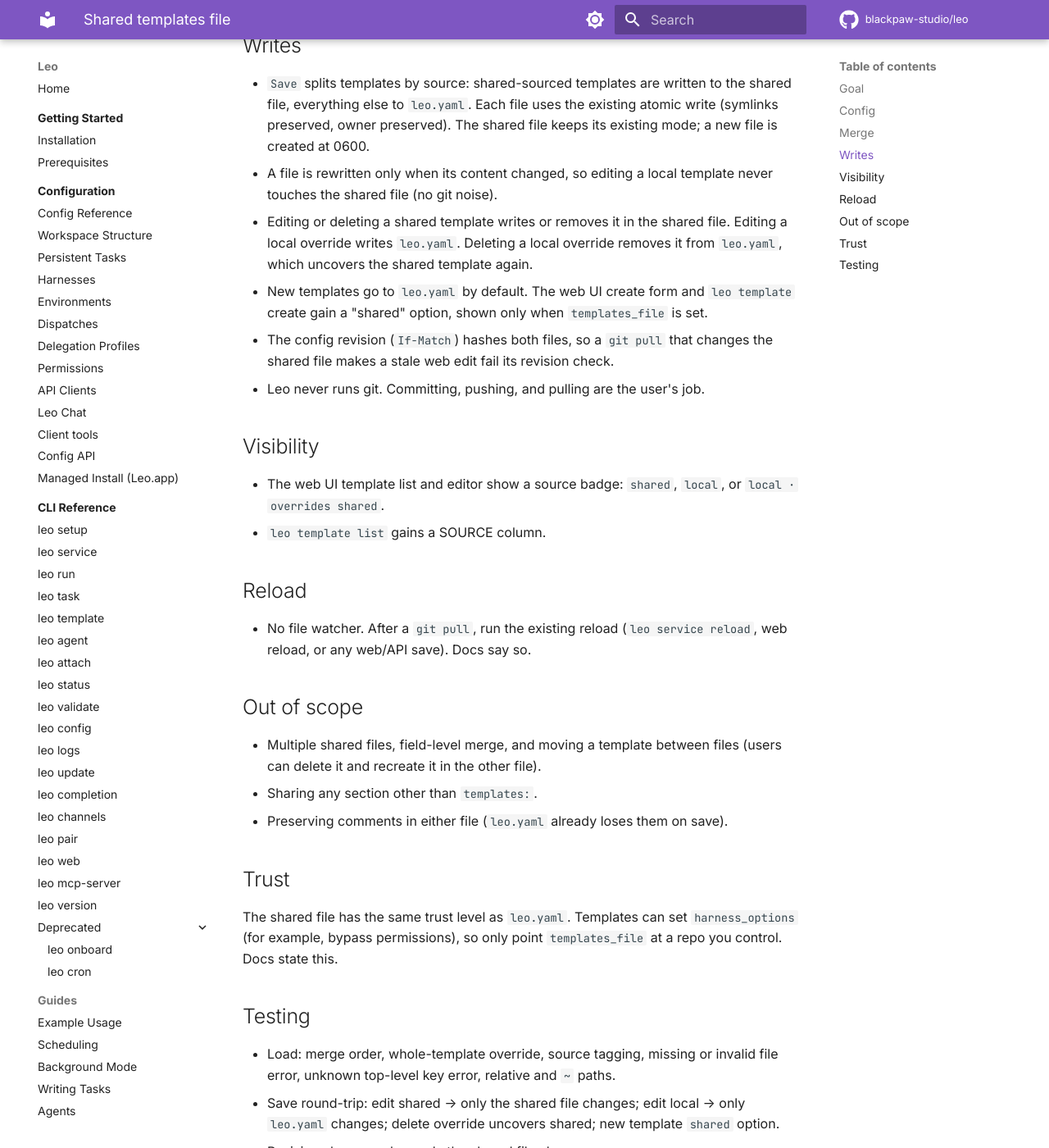
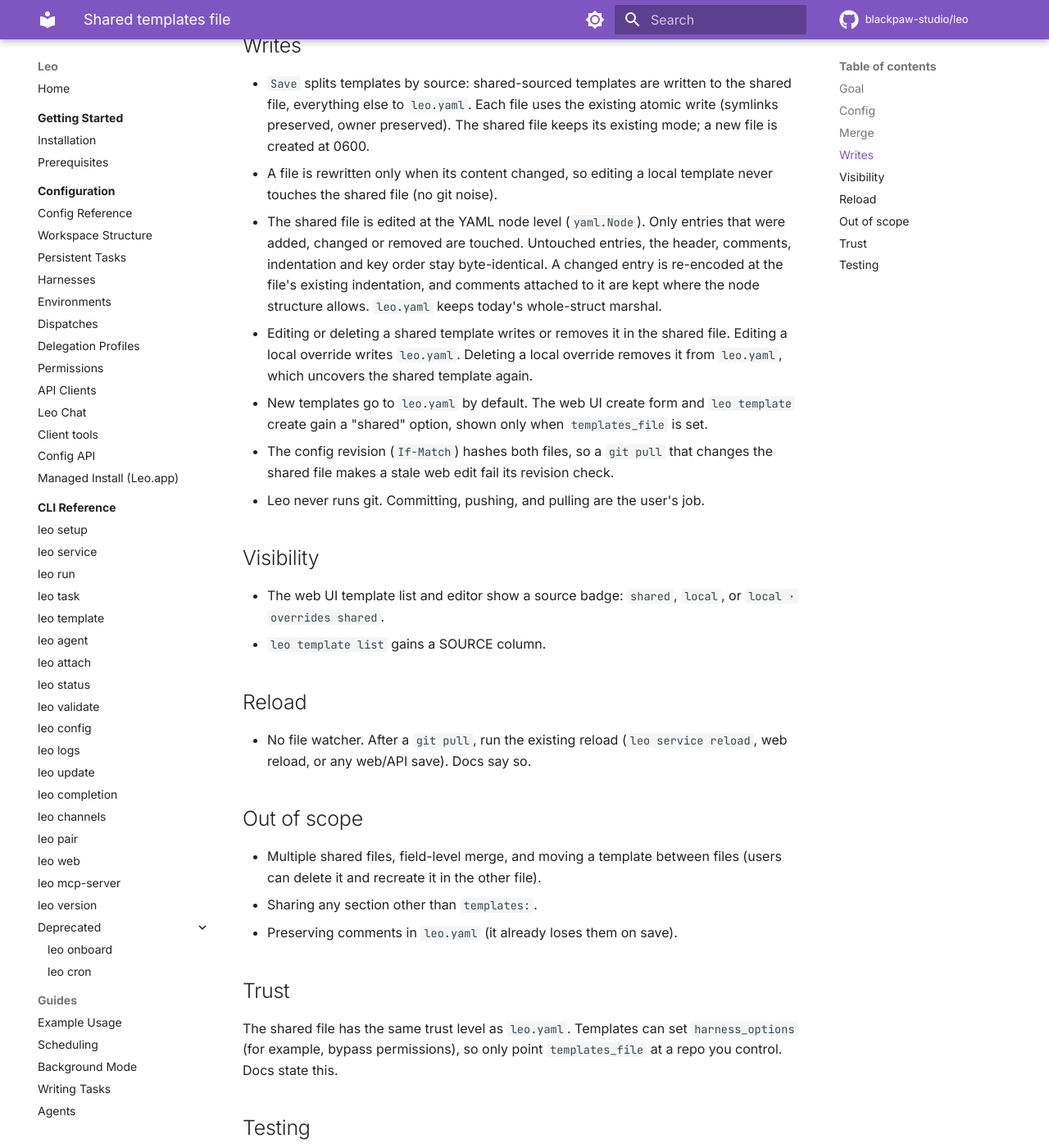
Before and after one commit to blackpaw-studio/leo, an MkDocs documentation site: the page built from docs/specs/2026-10-26-shared-templates-file.md, in a window 1280 px wide and 1400 px high, scrolled down 1021 px. Shown: the whole window at 82% size. Built offline with MkDocs 1.6.1 and Material for MkDocs 9.7.7, drawn with Linux system fonts in a browser that asks for light colours; comment, search, counter and statistics services are not loaded; some of the changed text lies outside the part shown.

Commit message:
docs: shared templates file is edited at the node level
Claude-Session: https://claude.ai/code/session_01NHCXhWGgNfdJExirV6WCtT

```diff
--- a/docs/specs/2026-10-26-shared-templates-file.md
+++ b/docs/specs/2026-10-26-shared-templates-file.md
@@ -41,6 +41,11 @@ templates_file: ~/dotfiles/leo/templates.yaml
   mode; a new file is created at 0600.
 - A file is rewritten only when its content changed, so editing a local template
   never touches the shared file (no git noise).
+- The shared file is edited at the YAML node level (`yaml.Node`). Only entries that
+  were added, changed or removed are touched. Untouched entries, the header, comments,
+  indentation and key order stay byte-identical. A changed entry is re-encoded at the
+  file's existing indentation, and comments attached to it are kept where the node
+  structure allows. `leo.yaml` keeps today's whole-struct marshal.
 - Editing or deleting a shared template writes or removes it in the shared file.
   Editing a local override writes `leo.yaml`. Deleting a local override removes it
   from `leo.yaml`, which uncovers the shared template again.
@@ -66,7 +71,7 @@ templates_file: ~/dotfiles/leo/templates.yaml
 - Multiple shared files, field-level merge, and moving a template between files
   (users can delete it and recreate it in the other file).
 - Sharing any section other than `templates:`.
-- Preserving comments in either file (`leo.yaml` already loses them on save).
+- Preserving comments in `leo.yaml` (it already loses them on save).
 
 ## Trust
 
@@ -80,6 +85,9 @@ The shared file has the same trust level as `leo.yaml`. Templates can set
   file error, unknown top-level key error, relative and `~` paths.
 - Save round-trip: edit shared → only the shared file changes; edit local → only
   `leo.yaml` changes; delete override uncovers shared; new template `shared` option.
+- Editing one shared template in a hand-formatted file (comments, 2-space indents,
+  custom key order) changes only that entry's lines; the rest of the file is
+  byte-identical. The same holds for adding and deleting a shared template.
 - Revision changes when only the shared file changes.
 - Validate: a shared template referencing a missing environment errors with a
   `templates.<name>` path.
```
